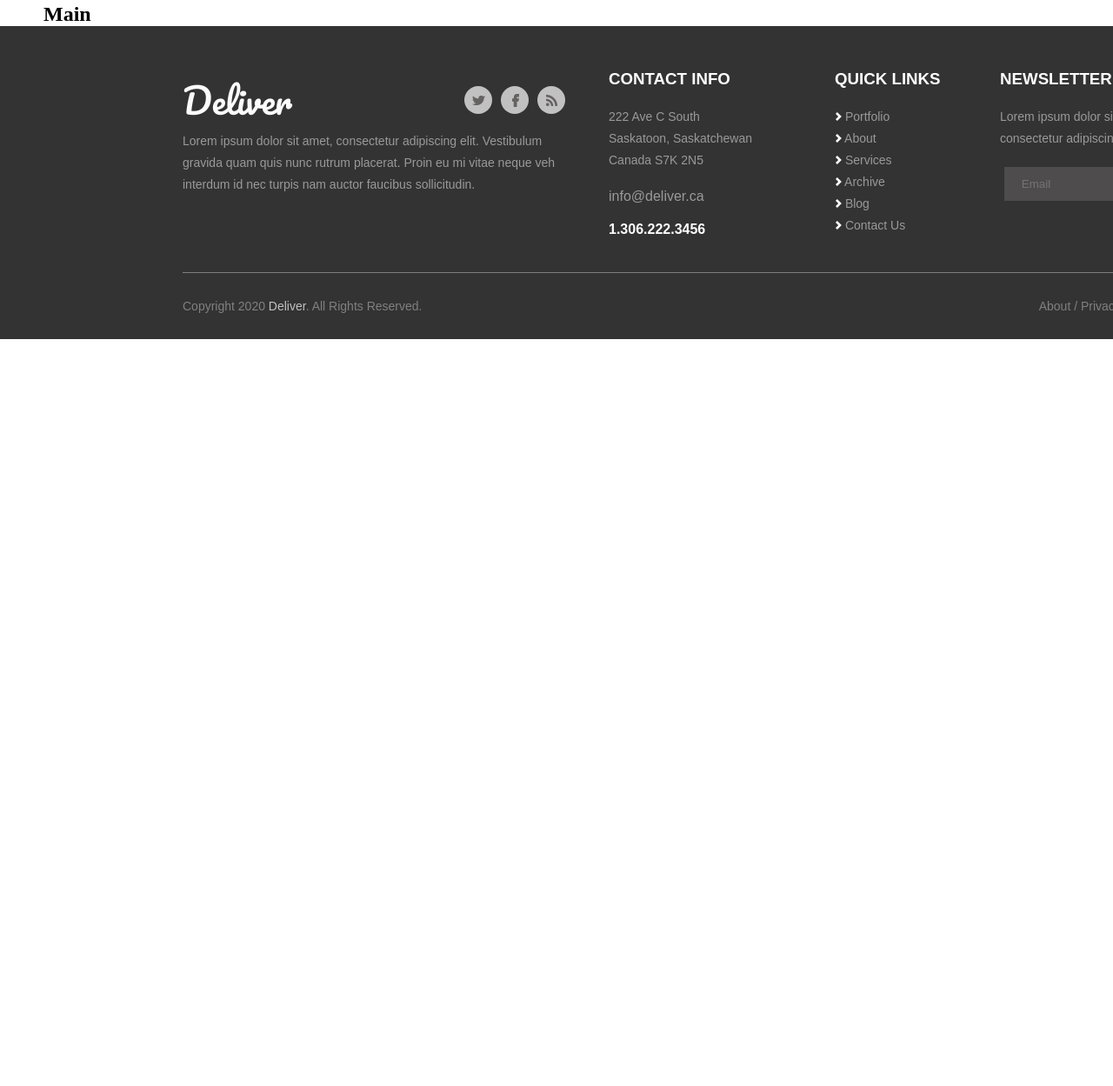
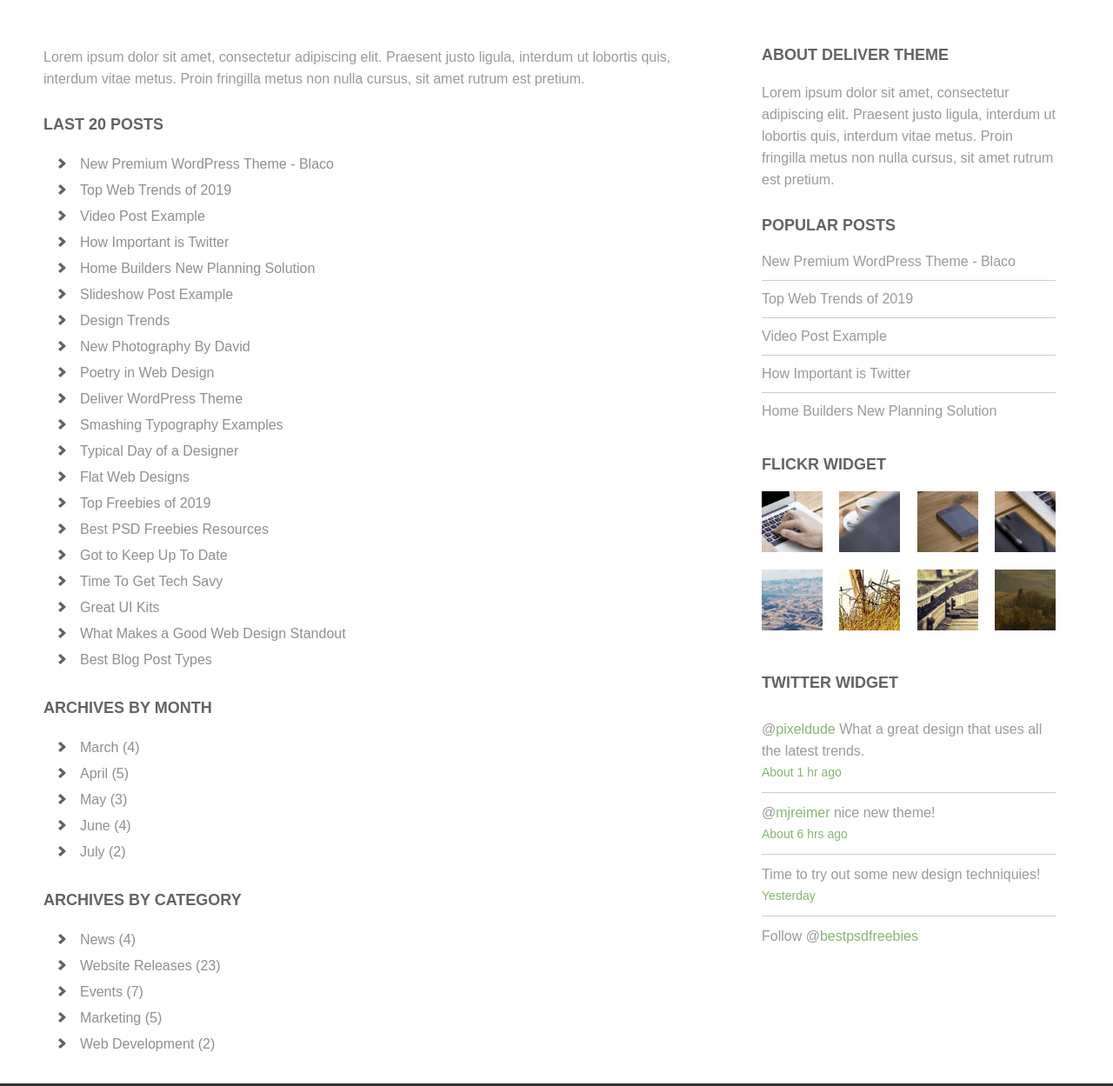
Before and after one commit to erwiley/psd-to-html-deliver, a website: page docs/archive.html in a window 1280 px wide. Shown: the part 293-1542 px from the top of the page at 87% size. Before the commit the page ends 800 px from the top, so only its background shows below. Drawn offline with Linux system fonts and the light colour scheme.

Commit message:
added archive page

```diff
--- a/docs/archive.html
+++ b/docs/archive.html
@@ -8,7 +8,7 @@
   <link rel="stylesheet" href="css/main.min.css">
 </head>
 
-<body>
+<body id="archive-page">
 
   <header class="nav-secondary">
     <div class="nav-secondary-logo-contacts">
@@ -52,11 +52,113 @@
 
 
   <main>
-    <section class="team">
-      <div class="container">
-        <h2>Main</h2>
+    <div class="container">
+      <div class="cols">
+        <div class="left-col">
+          <section>
+            <p>Lorem ipsum dolor sit amet, consectetur adipiscing elit. Praesent justo ligula, interdum ut lobortis quis, interdum vitae metus.
+              Proin fringilla metus non nulla cursus, sit amet rutrum est pretium.</p>
+          </section>
+          <section>
+            <h2>Last 20 Posts</h2>
+            <ul>
+              <li><img src="img/archive/arrow.png" alt="">New Premium WordPress Theme - Blaco</li>
+              <li><img src="img/archive/arrow.png" alt="">Top Web Trends of 2019</li>
+              <li><img src="img/archive/arrow.png" alt="">Video Post Example</li>
+              <li><img src="img/archive/arrow.png" alt="">How Important is Twitter</li>
+              <li><img src="img/archive/arrow.png" alt="">Home Builders New Planning Solution</li>
+              <li><img src="img/archive/arrow.png" alt="">Slideshow Post Example</li>
+              <li><img src="img/archive/arrow.png" alt="">Design Trends</li>
+              <li><img src="img/archive/arrow.png" alt="">New Photography By David</li>
+              <li><img src="img/archive/arrow.png" alt="">Poetry in Web Design</li>
+              <li><img src="img/archive/arrow.png" alt="">Deliver WordPress Theme</li>
+              <li><img src="img/archive/arrow.png" alt="">Smashing Typography Examples</li>
+              <li><img src="img/archive/arrow.png" alt="">Typical Day of a Designer</li>
+              <li><img src="img/archive/arrow.png" alt="">Flat Web Designs</li>
+              <li><img src="img/archive/arrow.png" alt="">Top Freebies of 2019</li>
+              <li><img src="img/archive/arrow.png" alt="">Best PSD Freebies Resources</li>
+              <li><img src="img/archive/arrow.png" alt="">Got to Keep Up To Date</li>
+              <li><img src="img/archive/arrow.png" alt="">Time To Get Tech Savy</li>
+              <li><img src="img/archive/arrow.png" alt="">Great UI Kits</li>
+              <li><img src="img/archive/arrow.png" alt="">What Makes a Good Web Design Standout</li>
+              <li><img src="img/archive/arrow.png" alt="">Best Blog Post Types</li>
+            </ul>
+          </section>
+          <section>
+            <h2>Archives By Month</h2>
+            <ul>
+              <li><img src="img/archive/arrow.png" alt="">March (4)</li>
+              <li><img src="img/archive/arrow.png" alt="">April (5)</li>
+              <li><img src="img/archive/arrow.png" alt="">May (3)</li>
+              <li><img src="img/archive/arrow.png" alt="">June (4)</li>
+              <li><img src="img/archive/arrow.png" alt="">July (2)</li>
+            </ul>
+          </section>
+          <section>
+            <h2>Archives By Category</h2>
+            <ul>
+              <li><img src="img/archive/arrow.png" alt="">News (4)</li>
+              <li><img src="img/archive/arrow.png" alt="">Website Releases (23)</li>
+              <li><img src="img/archive/arrow.png" alt="">Events (7)</li>
+              <li><img src="img/archive/arrow.png" alt="">Marketing (5)</li>
+              <li><img src="img/archive/arrow.png" alt="">Web Development (2)</li>
+            </ul>
+          </section>
+        </div>
+        <div class="right-col">
+          <section>
+            <h2>About Deliver Theme</h2>
+            <p>Lorem ipsum dolor sit amet, consectetur adipiscing elit. Praesent justo ligula, interdum ut lobortis
+               quis, interdum vitae metus. Proin fringilla metus non nulla cursus, sit amet rutrum est pretium.</p>
+          </section>
+
+          <section class="popular">
+            <h2>Popular Posts</h2>
+            <p>New Premium WordPress Theme - Blaco</p>
+            <p>Top Web Trends of 2019</p>
+            <p>Video Post Example</p>
+            <p>How Important is Twitter</p>
+            <p>Home Builders New Planning Solution</p>
+          </section>
+
+          <section class="flickr">
+            <h2>Flickr Widget</h2>
+            <div class="row">
+              <img src="img/archive/archive1.jpg" alt="">
+              <img src="img/archive/archive2.jpg" alt="">
+              <img src="img/archive/archive3.jpg" alt="">
+              <img src="img/archive/archive4.jpg" alt="">
+            </div>
+            <div class="row">
+              <img src="img/archive/archive5.jpg" alt="">
+              <img src="img/archive/archive6.jpg" alt="">
+              <img src="img/archive/archive7.jpg" alt="">
+              <img src="img/archive/archive8.jpg" alt="">
+            </div>
+          </section>
+
+          <section class="twitter">
+            <h2>Twitter Widget</h2>
+            <div class="twit">
+              <p class="post">@<span>pixeldude</span> What a great design that uses all the latest trends.</p>
+              <p class="date"><span>About 1 hr ago</span></p>
+            </div>
+            <div class="twit">
+              <p class="post">@<span>mjreimer</span> nice new theme!</p>
+              <p class="date"><span>About 6 hrs ago</span></p>
+            </div>
+            <div class="twit">
+              <p class="post">Time to try out some new design techniquies!</p>
+              <p class="date"><span>Yesterday</span></p>
+            </div>
+            <div class="twit">
+              <p class="post">Follow @<span>bestpsdfreebies</span></p>
+            </div>
+          </section>
+
+        </div>
       </div>
-    </section>
+    </div>
   </main>
 
 
--- /dev/null
+++ b/src/scss/_archive.scss
@@ -0,0 +1,100 @@
+#archive-page{
+  section{
+    padding-bottom:30px;
+
+    h2{
+      @include paragraph-heading;
+      text-align: left;
+      padding-bottom:20px;
+    }
+
+    p{
+      @include section-paragraph-message;
+    }
+  }
+
+  .cols{
+    display:flex;
+    padding-top:50px;
+
+    .left-col{
+      width:70%;
+      padding-right:40px;
+      //background-color: lightblue;
+
+      ul{
+        list-style: none;
+        color: #8F8F8F;
+        font-family: Arial, sans-serif;
+
+        li{
+          line-height: 30px;
+        }
+
+        img{
+          margin-left:16px;
+          margin-right:16px;
+        }
+
+      }
+    }
+
+    .right-col{
+      width:30%;
+      padding-right:16px;
+
+      section.popular{
+
+        h2{
+          padding-bottom:10px;
+        }
+
+        p{
+          line-height: 42px;
+        }
+
+        p:not(:last-child){
+          border-bottom:1px solid #CCCCCC;
+        }
+      }
+
+      section.flickr{
+
+          .row{
+            display:flex;
+            justify-content: space-between;
+            padding-bottom:20px;
+          }
+
+          img{
+            width:70px;
+            height:70px;
+          }
+      }
+
+      section.twitter{
+
+        .twit:not(:last-child){
+          border-bottom:1px solid #CCCCCC;
+        }
+
+        span{
+          color:#87B672;
+        }
+
+        p.date{
+          font-size: 14px;
+        }
+
+        p.post{
+          padding-top:10px;
+        }
+
+        p.date{
+          padding-bottom:10px;
+        }
+      }
+
+    }
+  }
+}
--- a/src/scss/_globals.scss
+++ b/src/scss/_globals.scss
@@ -20,7 +20,6 @@
 section.message{
   h2{
     @include section-heading;
-    //margin-top:50px;
     padding-top:50px;
     margin-bottom:30px;
   }
--- a/src/scss/_home.scss
+++ b/src/scss/_home.scss
@@ -5,6 +5,19 @@
     background-image: url("../img/home/top-banner.png");
     background-position: center;
     margin: 0px auto;
+
+    a{
+      outline: none;
+      text-decoration: none;
+    }
+
+    a:link, a:visited{
+      color:white;;
+    }
+
+    a.active-link{
+      color:#87B672;
+    }
 
     .top-info{
       display: flex;
@@ -74,19 +87,6 @@
 
         li{
           margin-right:40px;
-
-          a{
-            outline: none;
-            text-decoration: none;
-          }
-
-          a:link, a:visited{
-            color:white;;
-          }
-
-          a.active-link{
-            color:#87B672;
-          }
         }
       }
     }
@@ -114,7 +114,7 @@
 
     .btn-center{
       display: flex;
-        justify-content: center;
+      justify-content: center;
 
       .btn{
         cursor: pointer;
@@ -128,6 +128,7 @@
         font-weight: bolder;
         text-transform: uppercase;
         text-align: center;
+        padding-top:10px;
       }
     }
   }
@@ -197,12 +198,10 @@
       display: flex;
       justify-content: space-between;
       text-align: center;
-      //border-bottom: solid 1px #CCCCCC;
       margin-top: -186px;
 
       .work-card{
         width:30%;
-        //background-color: lightskyblue;
 
         span{
           @include paragraph-heading;
--- a/src/scss/main.scss
+++ b/src/scss/main.scss
@@ -6,3 +6,4 @@
 @import 'portfolio';
 @import 'about';
 @import 'services';
+@import 'archive';
```
Also changed, not shown: docs/contact.html (+4 -6 lines), docs/index.html (+2 -1 lines), docs/css/main.min.css, docs/img/archive/archive1.jpg (added), docs/img/archive/archive2.jpg (added), docs/img/archive/archive3.jpg (added), docs/img/archive/archive4.jpg (added), docs/img/archive/archive5.jpg (added), docs/img/archive/archive6.jpg (added), docs/img/archive/archive7.jpg (added), docs/img/archive/archive8.jpg (added), docs/img/archive/arrow.png (added).
